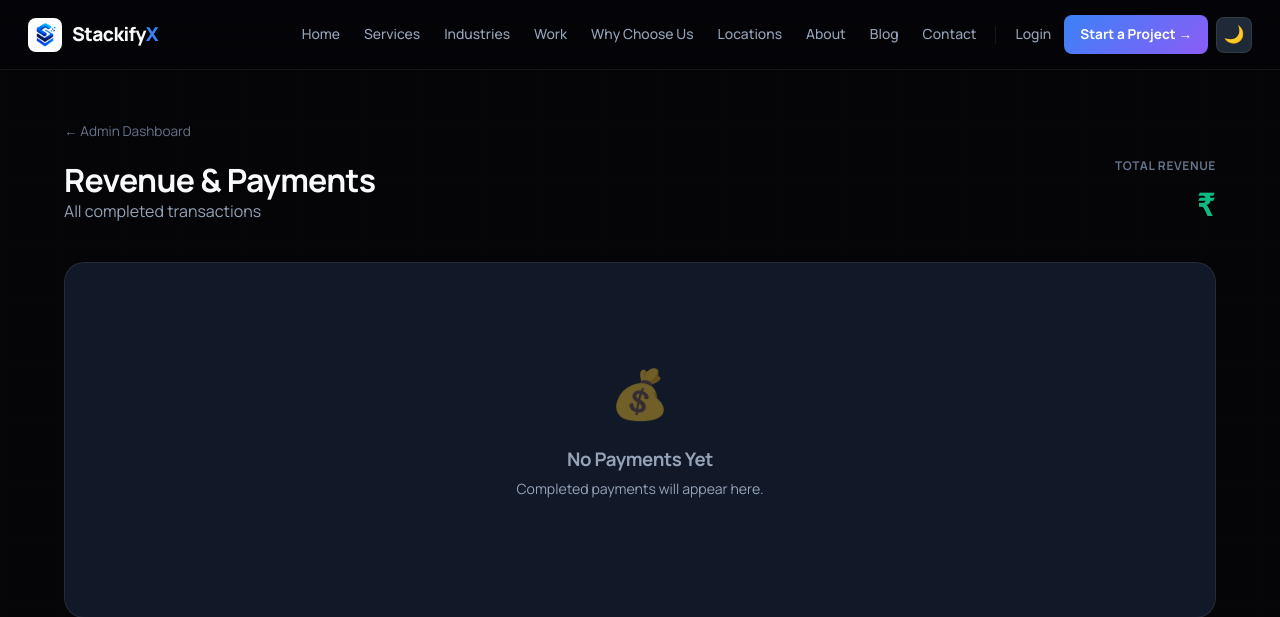
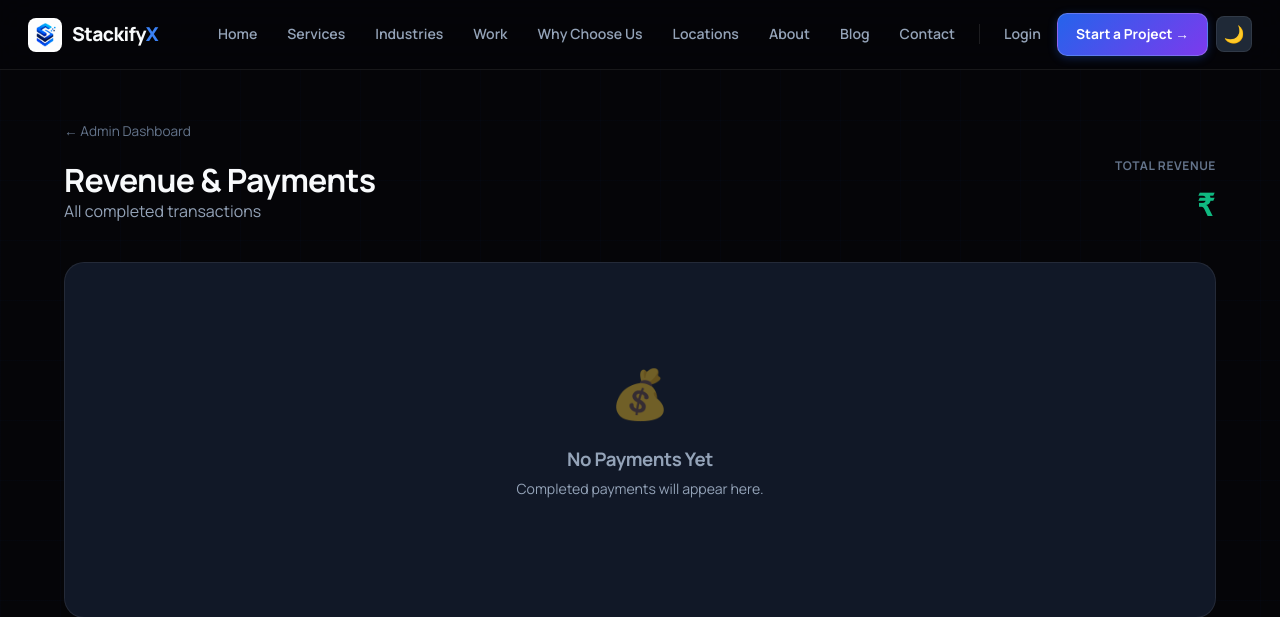
Before and after one commit to shreyashhiwase/DevCraft_Studio, a Node project: template views/admin/payments.ejs in a window 1280 px wide. Shown: the top 617 px of the page. Run offline with Node 20 templates, Linux system fonts and the light colour scheme; the template is opened without the code that fills it, so the values that code supplies are empty; some libraries are stand-ins or nearby versions.

Commit message:
nav improve

```diff
--- a/public/css/style.css
+++ b/public/css/style.css
@@ -192,28 +192,134 @@ html.light .navbar.scrolled { background:rgba(255,255,255,0.98); box-shadow:var(
 
 /* Desktop nav links */
 .nav-desktop-links {
-  display:flex; align-items:center; gap:2px;
+  display:flex; align-items:center; gap:3px;
 }
 .nav-link {
-  padding:8px 11px; border-radius:var(--radius-sm);
-  font-size:0.87rem; font-weight:500; color:var(--text-secondary);
-  transition:color 0.15s,background 0.15s!important;
+  position:relative;
+  padding:8px 13px;
+  border-radius:10px;
+  font-size:0.88rem;
+  font-weight:600;
+  color:var(--text-secondary);
+  text-decoration:none;
+  white-space:nowrap;
+  border:1px solid transparent;
+  transition:all 0.22s cubic-bezier(0.16, 1, 0.3, 1)!important;
+  overflow:hidden;
+}
+
+/* Subtle ambient glass glow on hover */
+.nav-link::before {
+  content:'';
+  position:absolute;
+  inset:0;
+  border-radius:10px;
+  background:radial-gradient(circle at 50% 0%, rgba(37,99,235,0.25) 0%, rgba(124,58,237,0.08) 60%, transparent 100%);
+  opacity:0;
+  transform:scale(0.85);
+  transition:opacity 0.22s ease, transform 0.22s ease;
+  pointer-events:none;
+}
+
+/* Glowing gradient underline indicator */
+.nav-link::after {
+  content:'';
+  position:absolute;
+  bottom:3px;
+  left:50%;
+  width:0;
+  height:2px;
+  border-radius:2px;
+  background:linear-gradient(90deg, #2563eb, #7c3aed, #38bdf8);
+  transform:translateX(-50%);
+  transition:width 0.25s cubic-bezier(0.16, 1, 0.3, 1), opacity 0.2s ease;
+  box-shadow:0 0 10px rgba(37,99,235,0.8);
+  opacity:0;
+}
+
+.nav-link:hover {
+  color:#ffffff;
+  background:rgba(255,255,255,0.05);
+  border-color:rgba(255,255,255,0.1);
+  transform:translateY(-1px);
+  box-shadow:0 4px 16px rgba(0,0,0,0.25);
+}
+.nav-link:hover::before {
+  opacity:1;
+  transform:scale(1);
+}
+.nav-link:hover::after {
+  width:55%;
+  opacity:1;
+}
+
+.nav-link.active {
+  color:#ffffff;
+  background:rgba(37,99,235,0.12);
+  border-color:rgba(37,99,235,0.35);
+  box-shadow:0 0 16px rgba(37,99,235,0.15);
+}
+.nav-link.active::after {
+  width:60%;
+  opacity:1;
+}
+
+/* Light mode adjustments */
+html.light .nav-link { color:#64748b; }
+html.light .nav-link:hover {
+  color:#0f172a;
+  background:#f1f5f9;
+  border-color:#cbd5e1;
+  box-shadow:0 4px 12px rgba(0,0,0,0.05);
+}
+html.light .nav-link.active {
+  color:#1e40af;
+  background:#eff6ff;
+  border-color:#bfdbfe;
+}
+html.light .nav-link::before {
+  background:radial-gradient(circle at 50% 0%, rgba(37,99,235,0.15) 0%, transparent 70%);
+}
+
+.nav-sep { width:1px; height:20px; background:rgba(255,255,255,0.1); margin:0 8px; flex-shrink:0; }
+html.light .nav-sep { background:rgba(0,0,0,0.1); }
+
+/* Stylish CTA Button with light shimmer */
+.nav-btn {
+  position:relative;
+  overflow:hidden;
+  padding:9px 18px;
+  background:linear-gradient(135deg, #2563eb 0%, #7c3aed 100%);
+  border-radius:10px;
+  color:#ffffff !important;
+  font-size:0.86rem;
+  font-weight:700;
+  text-decoration:none;
+  border:1px solid rgba(255,255,255,0.2);
+  box-shadow:0 2px 10px rgba(37,99,235,0.3);
+  transition:all 0.25s cubic-bezier(0.16, 1, 0.3, 1)!important;
   white-space:nowrap;
 }
-.nav-link:hover,.nav-link.active { color:var(--text-primary); background:var(--bg-elevated); }
-html.light .nav-link:hover { background:#eef2f8; }
-
-.nav-sep { width:1px; height:18px; background:var(--border); margin:0 6px; flex-shrink:0; }
-
-.nav-btn {
-  padding:9px 16px; background:var(--gradient-primary);
-  border-radius:var(--radius-sm); color:#fff;
-  font-size:0.85rem; font-weight:700;
-  transition:opacity 0.15s,transform 0.15s,box-shadow 0.15s!important;
-  white-space:nowrap;
+.nav-btn::before {
+  content:'';
+  position:absolute;
+  top:0;
+  left:-100%;
+  width:60%;
+  height:100%;
+  background:linear-gradient(90deg, transparent, rgba(255,255,255,0.3), transparent);
+  transform:skewX(-20deg);
+  transition:left 0.6s ease;
+  pointer-events:none;
 }
-.nav-btn:hover { opacity:0.88; transform:translateY(-1px); color:#fff;
-  box-shadow:0 8px 20px rgba(37,99,235,0.3); }
+.nav-btn:hover {
+  transform:translateY(-2px);
+  box-shadow:0 8px 24px rgba(37,99,235,0.5);
+  border-color:rgba(255,255,255,0.4);
+}
+.nav-btn:hover::before {
+  left:140%;
+}
 
 /* Nav icon buttons */
 .nav-icon-btn {
```
Also changed, not shown: other parts of public/css/style.css (+27 -5 lines).
